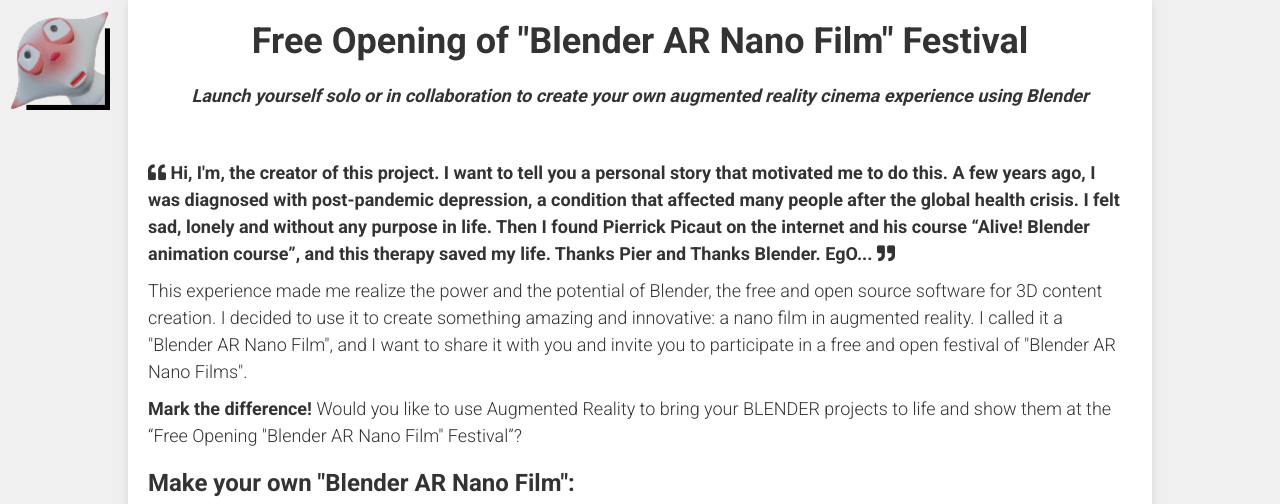
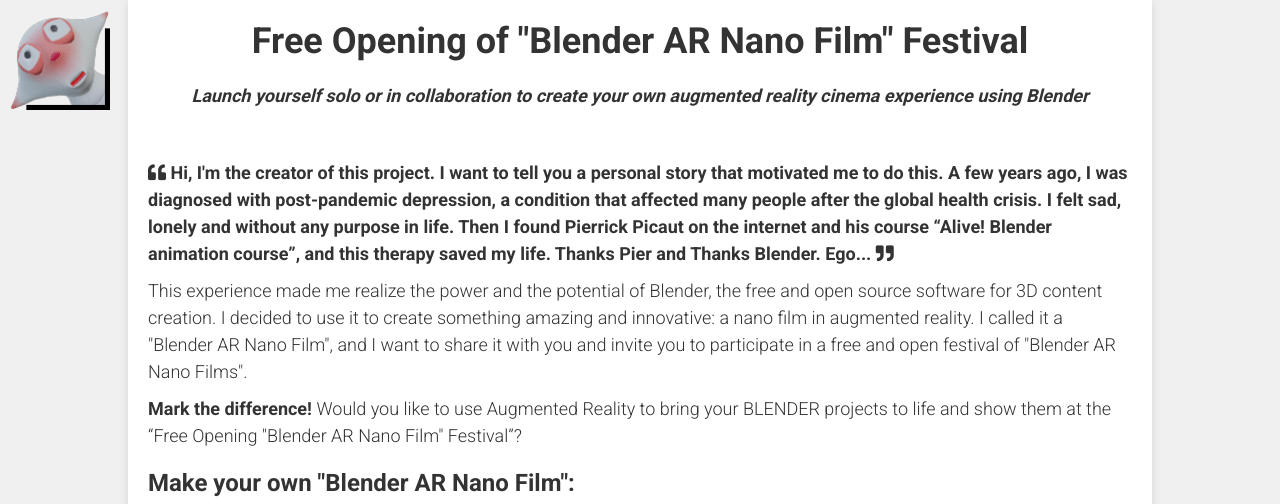
Before and after one commit to egometaar/egometaar.github.io, a plain HTML site: page index.html in a window 1280 px wide. Shown: the top 504 px of the page. Drawn offline with Linux system fonts and the light colour scheme.

Commit message:
index
end1

```diff
--- a/index.html
+++ b/index.html
@@ -20,7 +20,7 @@
         <P></P>
         <p class="center"><strong><em>Launch yourself solo or in collaboration to create your own augmented reality cinema experience using Blender </em></strong></p>
         <P><p class="space"></P></P>
-        <p><i class="fas fa-quote-left"></i><strong> Hi, I'm, the creator of this project. I want to tell you a personal story that motivated me to do this. A few years ago, I was diagnosed with post-pandemic depression, a condition that affected many people after the global health crisis. I felt sad, lonely and without any purpose in life. Then I found Pierrick Picaut on the internet and his course “Alive! Blender animation course”, and this therapy saved my life.  Thanks Pier and Thanks Blender. EgO... </strong><i class="fas fa-quote-right"></i></p>
+        <p><i class="fas fa-quote-left"></i><strong> Hi, I'm the creator of this project. I want to tell you a personal story that motivated me to do this. A few years ago, I was diagnosed with post-pandemic depression, a condition that affected many people after the global health crisis. I felt sad, lonely and without any purpose in life. Then I found Pierrick Picaut on the internet and his course “Alive! Blender animation course”, and this therapy saved my life.  Thanks Pier and Thanks Blender. Ego... </strong><i class="fas fa-quote-right"></i></p>
         <P></P>
         <P></P>
             <p> This experience made me realize the power and the potential of Blender, the free and open source software for 3D content creation. I decided to use it to create something amazing and innovative: a nano film in augmented reality. I called it a "Blender AR Nano Film", and I want to share it with you and invite you to participate in a free and open festival of "Blender AR Nano Films".</p>
```
